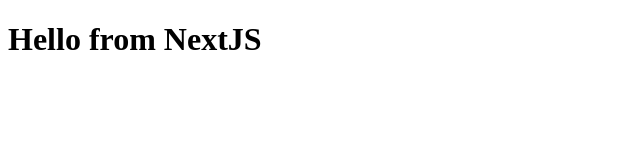
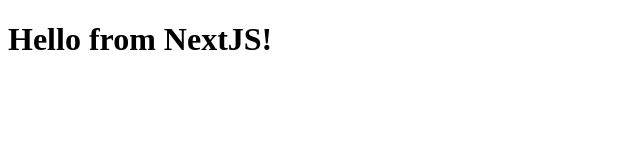
Before and after one commit to rockchalkwushock/nextjs-trial, a Next.js app: page / in a window 1280 px wide. Shown: the top 160 px of the page, without its empty margins (0-640 px from the left). Built offline with nearby package versions, Linux system fonts and the light colour scheme.

Commit message:
adds typescript integration.

```diff
--- /dev/null
+++ b/components/Hello.tsx
@@ -0,0 +1,9 @@
+import * as React from 'react'
+
+interface Props {
+  framework: string
+}
+
+export const Hello: React.SFC<Props> = ({ framework }) => (
+  <h1>Hello from {framework}!</h1>
+)
--- /dev/null
+++ b/components/index.ts
@@ -0,0 +1,3 @@
+import { Hello } from './Hello'
+
+export { Hello }
--- /dev/null
+++ b/next.config.js
@@ -0,0 +1,2 @@
+const withTypescript = require('@zeit/next-typescript')
+module.exports = withTypescript()
--- a/pages/index.js
+++ /dev/null
@@ -1,7 +0,0 @@
-const Index = () => (
-  <div>
-    <h1>Hello from NextJS</h1>
-  </div>
-)
-
-export default Index
--- /dev/null
+++ b/pages/index.tsx
@@ -0,0 +1,3 @@
+import { Hello } from '../components'
+
+export default () => <Hello framework="NextJS" />
```
Also changed, not shown: package.json (+9 -1 lines), tsconfig.json (added, +20 -0 lines), .babelrc (added), 1 other file (tests, documents, lock files or other folders).
